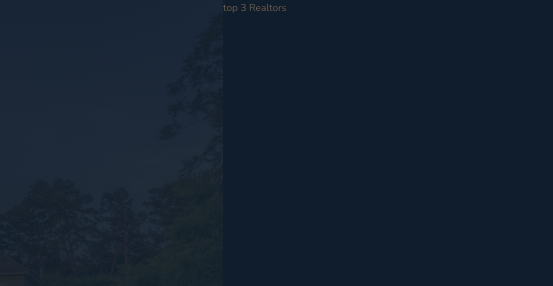
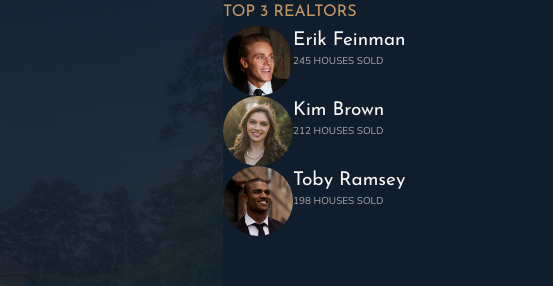
Before and after one commit to JosephiusX/Jonas-Sass, a website: page Nexter/starter/index.html in a window 1280 px wide. Shown: the top 286 px of the page, 727-1280 px from the left. Drawn offline with nearby package versions, Linux system fonts and the light colour scheme; files that its build step writes are made by us from their sources.

Commit message:
made some progress

```diff
--- a/Nexter/starter/index.html
+++ b/Nexter/starter/index.html
@@ -31,7 +31,26 @@
         </header>
 
         <div class="realtors">
-            top 3 Realtors
+            <h3 class="heading-3">Top 3 Realtors</h3>
+            <div class="realtors__list">
+                <img src="img/realtor-1.jpeg" alt="Realtor 1" class="realtors__img">
+                <div class="realtors__details">
+                    <h4 class="heading-4 heading-4--light">Erik Feinman</h4>
+                    <p class="realtors__sold">245 houses sold</p>
+                </div>
+
+                <img src="img/realtor-2.jpeg" alt="Realtor 2" class="realtors__img">
+                <div class="realtors__details">
+                    <h4 class="heading-4 heading-4--light">Kim Brown</h4>
+                    <p class="realtors__sold">212 houses sold</p>
+                </div>
+
+                <img src="img/realtor-3.jpeg" alt="Realtor 3" class="realtors__img">
+                <div class="realtors__details">
+                    <h4 class="heading-4 heading-4--light">Toby Ramsey</h4>
+                    <p class="realtors__sold">198 houses sold</p>
+                </div>
+            </div>
         </div>
 
         <section class="features">
--- a/Nexter/starter/sass/_realtors.scss
+++ b/Nexter/starter/sass/_realtors.scss
@@ -1,4 +1,21 @@
 .realtors {
     background-color: $color-secondary;
     grid-column: col-start 7 / full-end;
+
+    &__list {
+        display: grid;
+        grid-template-columns: min-content max-content;
+    }
+
+    &__img {
+        width: 7rem;
+        border-radius: 50%;
+        display: block;
+    }
+
+    &__sold {
+        text-transform: uppercase;
+        color: $color-grey-light-2;
+        margin-top: -3px;
+    }
 }
```
